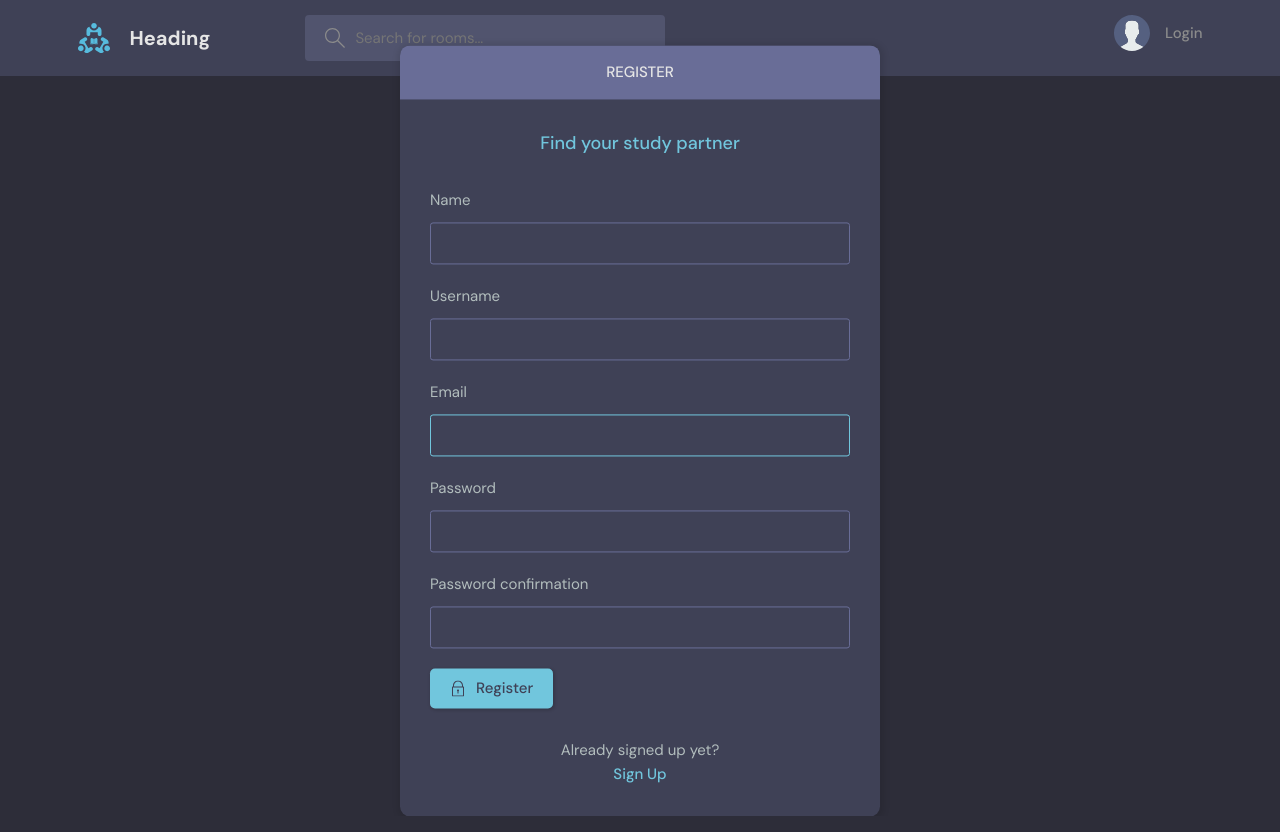
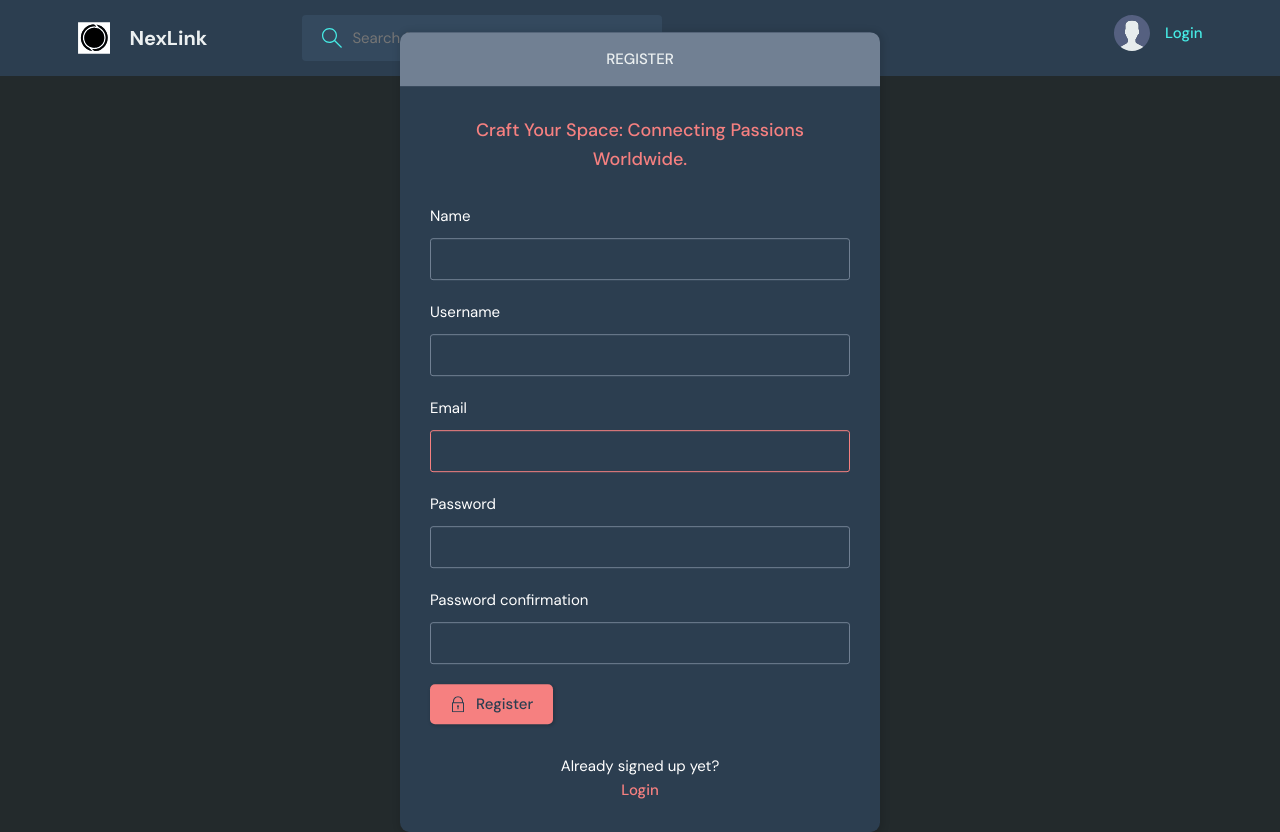
Before and after one commit to yxsh16/NextLink-django, a Django app: page /register/ in a window 1280 px wide. Run offline with Django 4.2, Linux system fonts and the light colour scheme.

Commit message:
minor_changes

```diff
--- a/base/templates/base/home.html
+++ b/base/templates/base/home.html
@@ -29,7 +29,7 @@
           </div>
           <div class="roomList__header">
             <div>
-              <h2>Study Room</h2>
+              <h2>Room</h2>
               <p>{{room_count}} Rooms available</p>
             </div>
             <a class="btn btn--main" href="{% url 'create-room' %}">
--- a/base/templates/base/login_register.html
+++ b/base/templates/base/login_register.html
@@ -12,13 +12,13 @@
         </div>
       </div>
       <div class="layout__body">
-        <h2 class="auth__tagline">Find your study partner</h2>
+        <h2 class="auth__tagline">Craft Your Space: Connecting Passions Worldwide.</h2>
 
         <form class="form" action="" method="POST">
           {% csrf_token %}
           <div class="form__group form__group">
             <label for="room_name">Email</label>
-            <input id="username" name="email" type="email" placeholder="e.g. dennis_ivy@email.com />
+            <input id="username" name="email" type="email" placeholder="Enter your mail" />
           </div>
           <div class=" form__group">
             <label for="password">Password</label>
@@ -57,7 +57,7 @@
         </div>
       </div>
       <div class="layout__body">
-        <h2 class="auth__tagline">Find your study partner</h2>
+        <h2 class="auth__tagline">Craft Your Space: Connecting Passions Worldwide.</h2>
 
         <form class="form" action="" method="POST">
           {% csrf_token %}
@@ -87,7 +87,7 @@
 
         <div class="auth__action">
           <p>Already signed up yet?</p>
-          <a href="{% url 'login' %}" class="btn btn--link">Sign Up</a>
+          <a href="{% url 'login' %}" class="btn btn--link">Login</a>
         </div>
       </div>
     </div>
--- a/base/templates/base/room.html
+++ b/base/templates/base/room.html
@@ -15,7 +15,7 @@
               </path>
             </svg>
           </a>
-          <h3>Study Room</h3>
+          <h3>Room</h3>
         </div>
         {% if room.host == request.user %}
         <div class="room__topRight">
--- a/base/templates/base/room_form.html
+++ b/base/templates/base/room_form.html
@@ -14,7 +14,7 @@
               </path>
             </svg>
           </a>
-          <h3>Create/Update Study Room</h3>
+          <h3>Create/Update Your Room</h3>
         </div>
       </div>
       <div class="layout__body">
--- a/static/styles/style.css
+++ b/static/styles/style.css
@@ -1,17 +1,17 @@
 @import url("https://fonts.googleapis.com/css2?family=DM+Sans:wght@400;500;700&display=swap");
 
 :root {
-  --color-main: #71c6dd;
-  --color-main-light: #e1f6fb;
-  --color-dark: #3f4156;
-  --color-dark-medium: #51546e;
-  --color-dark-light: #696d97;
-  --color-light: #e5e5e5;
-  --color-gray: #8b8b8b;
-  --color-light-gray: #b2bdbd;
-  --color-bg: #2d2d39;
-  --color-success: #5dd693;
-  --color-error: #fc4b0b;
+  --color-main: #f68080;         /* Soft Red */
+  --color-main-light: #ffa07a;    /* Light Salmon */
+  --color-dark: #2c3e50;          /* Charcoal */
+  --color-dark-medium: #34495e;   /* Medium Charcoal */
+  --color-dark-light: #718093;    /* Light Charcoal */
+  --color-light: #ecf0f1;         /* White Smoke */
+  --color-gray: #46ece6;          /* Steel Gray */
+  --color-light-gray: #ffffff;    /* Silver Gray */
+  --color-bg: #232a2c;            /* Dark Cyan */
+  --color-success: #2ecc71;       /* Emerald Green */
+  --color-error: #e74c3c;         /* Alizarin Red */
 }
 
 /*========== base styles ==========*/
@@ -1093,6 +1093,7 @@ a {
 }
 
 .thread__details {
+  /* color: black; */
   font-size: 1.4rem;
   margin-top: 0.5rem;
 }
--- a/templates/navbar.html
+++ b/templates/navbar.html
@@ -4,7 +4,7 @@
     <div class="container">
       <a href="{% url 'home' %}" class="header__logo">
         <img src="{% static 'images/logo.svg' %}" />
-        <h1>Heading</h1>
+        <h1>NexLink</h1>
       </a>
       <form class="header__search" method ="GET" action= "{% url 'home' %}">
         <label>
```
Also changed, not shown: base/templates/base/home_old.html (deleted, +0 -32 lines), db.sqlite3, static/images/favicon.ico, static/images/logo.svg.
